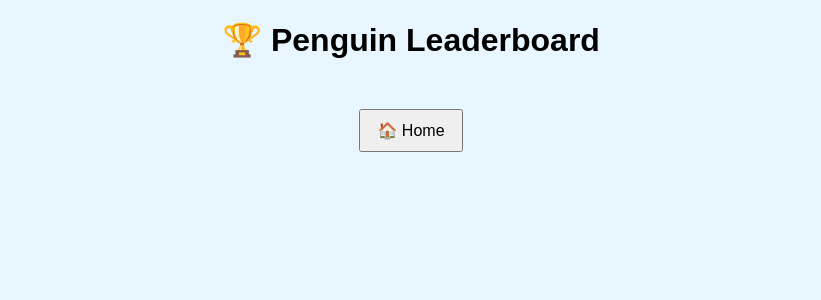
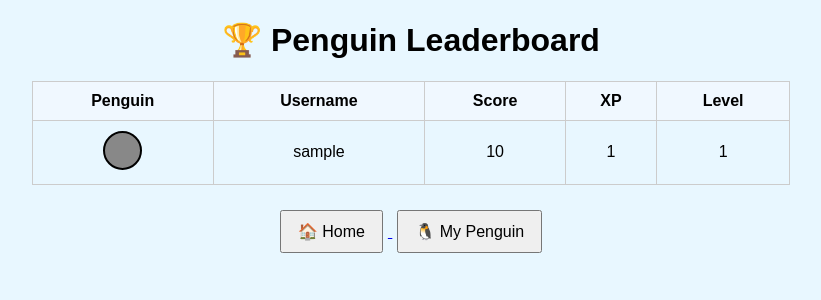
Before and after one commit to jjjjhogan/penguin, a Flask app: page /leaderboard in a window 1280 px wide. Shown: the top 300 px of the page, without its empty margins (229-1050 px from the left). Run offline with Flask 3, Linux system fonts and the light colour scheme; tables that the repository leaves empty hold one stand-in row (values such as "Sample post").

Commit message:
wsadasdawdsawdsawdsaw

```diff
--- a/app.py
+++ b/app.py
@@ -204,21 +204,21 @@ def leaderboard():
 @app.route("/leaderboard_data")
 def leaderboard_data():
 
-    users = User.query.order_by(User.score.desc()).all()
+    users = User.query.order_by(
+        User.level.desc(),
+        User.xp.desc()
+    ).all()
 
-    results = []
-
-    for u in users:
-
-        results.append({
+    return jsonify([
+        {
             "username": u.username,
             "score": u.score,
+            "xp": u.xp,
             "level": u.level,
             "penguin_color": u.penguin_color
-        })
-
-    return jsonify(results)
-
+        }
+        for u in users
+    ])
 # ================= PENGUIN =================
 
 @app.route("/penguin")
--- a/templates/leaderboard.html
+++ b/templates/leaderboard.html
@@ -1,62 +1,174 @@
 <!DOCTYPE html>
 <html>
 <head>
-<title>Leaderboard</title>
-<link rel="stylesheet" href="/static/style.css">
+    <title>Penguin Leaderboard</title>
+    <link rel="stylesheet" href="/static/style.css">
+
+    <style>
+        table {
+            margin: auto;
+            border-collapse: collapse;
+            min-width: 700px;
+        }
+
+        th, td {
+            border: 1px solid #ccc;
+            padding: 10px;
+            text-align: center;
+        }
+
+        th {
+            background: #f0f8ff;
+        }
+
+        .penguin-icon {
+            width: 35px;
+            height: 35px;
+            border-radius: 50%;
+            display: inline-block;
+            border: 2px solid black;
+        }
+
+        #leaderboardContainer {
+            display: flex;
+            justify-content: center;
+        }
+
+        h1 {
+            text-align: center;
+        }
+
+        .buttons {
+            text-align: center;
+            margin-top: 20px;
+        }
+
+        .buttons button {
+            margin: 5px;
+        }
+    </style>
 </head>
 
 <body>
 
 <h1>🏆 Penguin Leaderboard</h1>
 
-<ul id="leaderboard"></ul>
+<div id="leaderboardContainer">
 
-<br>
+    <table id="leaderboardTable">
 
-<a href="/home"><button>🏠 Home</button></a>
+        <thead>
+            <tr>
+                <th>Penguin</th>
+                <th>Username</th>
+                <th>Score</th>
+                <th>XP</th>
+                <th>Level</th>
+            </tr>
+        </thead>
+
+        <tbody id="leaderboardBody">
+
+            <tr>
+                <td colspan="5">Loading...</td>
+            </tr>
+
+        </tbody>
+
+    </table>
+
+</div>
+
+<div class="buttons">
+
+    <a href="/home">
+        <button>🏠 Home</button>
+    </a>
+
+    <a href="/penguin">
+        <button>🐧 My Penguin</button>
+    </a>
+
+</div>
 
 <script>
 
-async function loadLeaderboard(){
+async function loadLeaderboard() {
 
-    const res = await fetch("/language_leaderboard")
+    try {
 
-    if(!res.ok){
-        console.error("Failed to load leaderboard")
-        return
+        const res = await fetch("/leaderboard_data");
+
+        if (!res.ok) {
+            throw new Error("Failed to load leaderboard");
+        }
+
+        const players = await res.json();
+
+        players.sort((a, b) => {
+
+            if (b.level === a.level) {
+                return b.xp - a.xp;
+            }
+
+            return b.level - a.level;
+        });
+
+        let html = "";
+
+        players.forEach(player => {
+
+            html += `
+            <tr>
+
+                <td>
+                    <div
+                        class="penguin-icon"
+                        style="background:${player.penguin_color || '#000000'};">
+                    </div>
+                </td>
+
+                <td>${player.username}</td>
+
+                <td>${player.score}</td>
+
+                <td>${player.xp}</td>
+
+                <td>${player.level}</td>
+
+            </tr>
+            `;
+        });
+
+        if (players.length === 0) {
+
+            html = `
+            <tr>
+                <td colspan="5">
+                    No players yet.
+                </td>
+            </tr>
+            `;
+        }
+
+        document.getElementById("leaderboardBody").innerHTML = html;
+
     }
+    catch (err) {
 
-    const data = await res.json()
+        console.error(err);
 
-    const players = Object.entries(data)
-    console.log(players)
-    players.sort((a,b)=>{
-        if(b[1].level === a[1].level){
-            return b[1].xp - a[1].xp
-        }
-        return b[1].level - a[1].level
-    })
-
-    let html = "<table><th>Avatar</th><th>Name</th><th>score</th><th>xp</th><th>level</th>"
-
-    players.forEach(([user,stats])=>{
-        html += `
-
-<tr>
-<td>🐧</td>
-<td> ${user}</td>
-<td>${stats.score}</td>
-<td>${stats.xp}/20</td>
-<td>${stats.level}</td>
-</tr>
-`
-    })
-    html += '</table>'
-    console.log(html);
-    document.getElementById("leaderboard").innerHTML = html
+        document.getElementById("leaderboardBody").innerHTML = `
+        <tr>
+            <td colspan="5">
+                Failed to load leaderboard.
+            </td>
+        </tr>
+        `;
+    }
 }
 
-loadLeaderboard()
+loadLeaderboard();
 
 </script>
 
```
